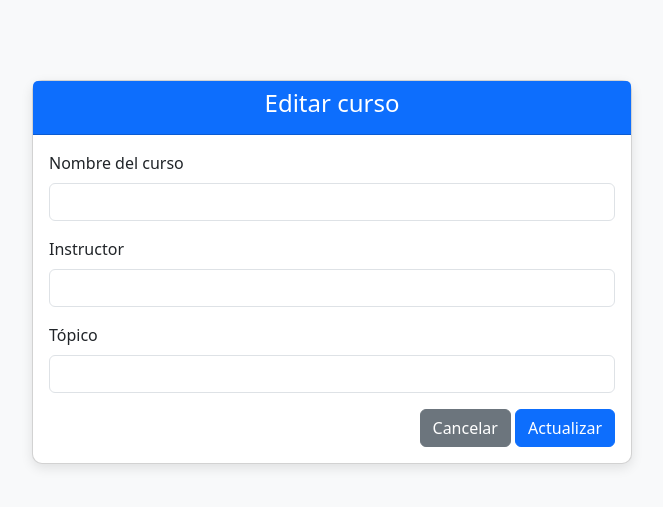
After one commit to jasonmoyaB/MyFirstCRUD-Flask, a Flask app: template templates/editar.html in a window 1280 px wide. The commit adds this page. Shown: the top 507 px of the page, without its empty margins (308-971 px from the left). Run offline with Flask 3, Linux system fonts and the light colour scheme; the template is opened without the code that fills it, so the values that code supplies are empty.

Commit message:
CRUD done

```diff
--- a/app.py
+++ b/app.py
@@ -3,6 +3,8 @@ from flask import Flask, render_template, request, redirect, url_for, abort
 from flask_migrate import Migrate
 from models import db, Curso  # <-- importamos db y el modelo desde models
 
+# $env:FLASK_DEBUG = "1"
+# flask run
 
 app = Flask(__name__)
 
@@ -45,8 +47,32 @@ def insertarDatos():
         )
         db.session.add(nuevo)
         db.session.commit()
+
         return redirect(url_for("inicio"))
     return render_template("insertar.html")
 
+
+@app.route("/editar/<int:id>", methods= ["GET", "POST"])
+def editar(id):
+    curso = Curso.query.get_or_404(id)
+    if request.method == "POST":
+        curso.nombre = request.form["nombre"]
+        curso.instructor = request.form["instructor"]
+        curso.topico= request.form["topico"]
+        db.session.commit()
+        return redirect(url_for("inicio"))
+    return render_template("editar.html", curso = curso)
+
+
+@app.route("/eliminar/<int:id>", methods = ["GET", "POST"], endpoint = "eliminar")
+def elimar(id):
+    curso = Curso.query.get_or_404(id)
+    if request.method == "POST":
+        db.session.delete(curso)
+        db.session.commit()
+        return redirect(url_for("inicio"))
+    return render_template("eliminar.html",curso= curso)
+
+
 if __name__ == "__main__":
     app.run(debug=True)
--- a/templates/curso.html
+++ b/templates/curso.html
@@ -46,10 +46,10 @@
           <h4>Detalle del Curso</h4>
         </div>
         <div class="card-body">
-          <div class="mb-3">
+          <!-- <div class="mb-3">
             <p class="label">ID del curso</p>
             <h2>{{ dato.id }}</h2>
-          </div>
+          </div> -->
 
           <div class="mb-3">
             <p class="label">Nombre</p>
--- /dev/null
+++ b/templates/editar.html
@@ -0,0 +1,86 @@
+<!DOCTYPE html>
+<html lang="es">
+  <head>
+    <meta charset="UTF-8" />
+    <meta name="viewport" content="width=device-width, initial-scale=1" />
+    <title>Editar curso</title>
+
+    <!-- Bootstrap CSS -->
+    <link
+      href="https://cdn.jsdelivr.net/npm/bootstrap@5.3.2/dist/css/bootstrap.min.css"
+      rel="stylesheet"
+    />
+    <style>
+      body {
+        background-color: #f8f9fa;
+      }
+      .card {
+        max-width: 600px;
+        margin: 80px auto;
+        border-radius: 10px;
+        box-shadow: 0 4px 12px rgba(0, 0, 0, 0.1);
+      }
+    </style>
+  </head>
+  <body>
+    <div class="container">
+      <div class="card">
+        <div class="card-header bg-primary text-white text-center">
+          <h4>Editar curso</h4>
+        </div>
+        <div class="card-body">
+          <form action="{{ url_for('editar', id=curso.id) }}" method="POST">
+            <div class="mb-3">
+              <label for="nombre" class="form-label">Nombre del curso</label>
+              <input
+                type="text"
+                class="form-control"
+                id="nombre"
+                name="nombre"
+                value="{{ curso.nombre }}"
+                required
+              />
+            </div>
+
+            <div class="mb-3">
+              <label for="instructor" class="form-label">Instructor</label>
+              <input
+                type="text"
+                class="form-control"
+                id="instructor"
+                name="instructor"
+                value="{{ curso.instructor }}"
+                required
+              />
+            </div>
+
+            <div class="mb-3">
+              <label for="topico" class="form-label">Tópico</label>
+              <input
+                type="text"
+                class="form-control"
+                id="topico"
+                name="topico"
+                value="{{ curso.topico }}"
+                required
+              />
+            </div>
+
+            <div class="text-end">
+              <a href="{{ url_for('inicio') }}" class="btn btn-secondary">
+                Cancelar
+              </a>
+              <button type="submit" class="btn btn-primary">Actualizar</button>
+            </div>
+          </form>
+        </div>
+      </div>
+    </div>
+
+    <!-- Bootstrap JS -->
+    <script
+      src="https://cdn.jsdelivr.net/npm/bootstrap@5.3.2/dist/js/bootstrap.bundle.min.js"
+      defer
+    ></script>
+  </body>
+</html>
```
Also changed, not shown: templates/index.html (+21 -1 lines).
